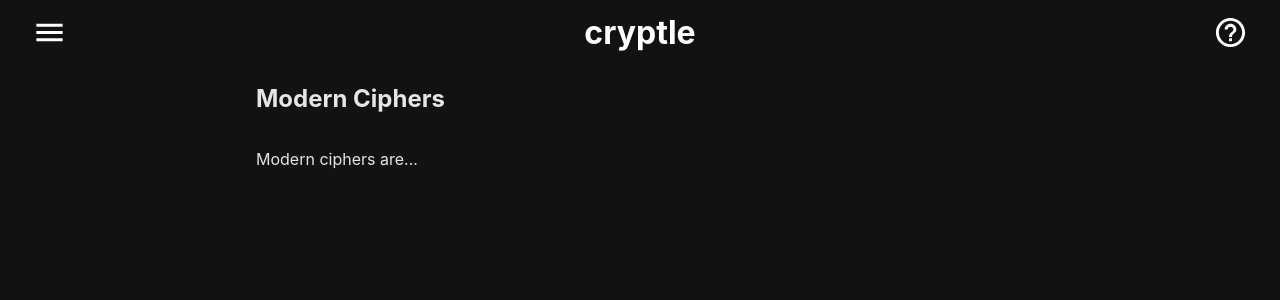
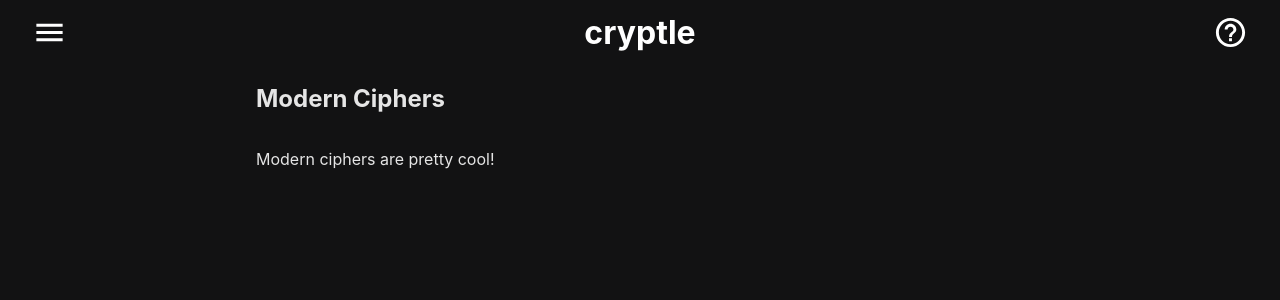
Before and after one commit to batjuli/cryptle, a React (Create React App) app: page /modern in a window 1280 px wide. Shown: the top 300 px of the page. Built offline with nearby package versions, Linux system fonts and the light colour scheme.

Commit message:
Update modern ciphers page

```diff
--- a/src/pages/ModernCiphers.js
+++ b/src/pages/ModernCiphers.js
@@ -1,12 +1,12 @@
-import React from 'react';
+import React from "react";
 
-import styled from 'styled-components';
+import styled from "styled-components";
 
 const ModernCiphers = () => {
   return (
     <Container>
       <h2>Modern Ciphers</h2>
-      <p>Modern ciphers are...</p>
+      <p>Modern ciphers are pretty cool!</p>
     </Container>
   );
 };
```
